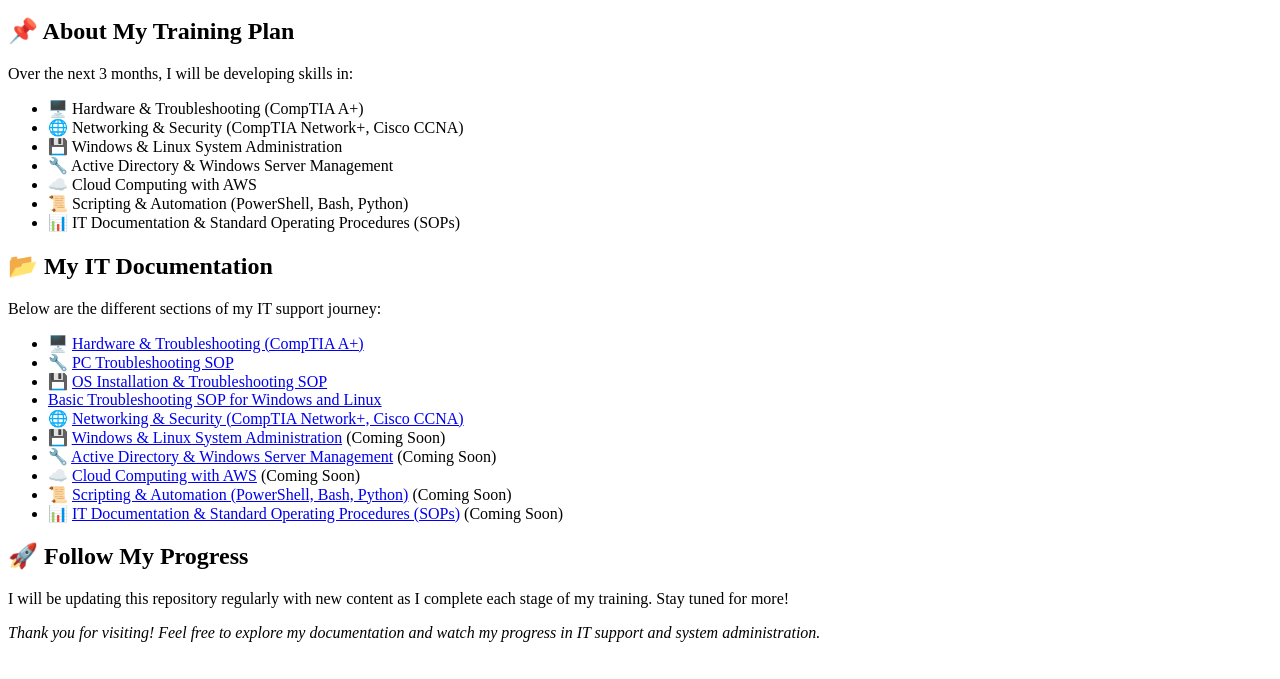
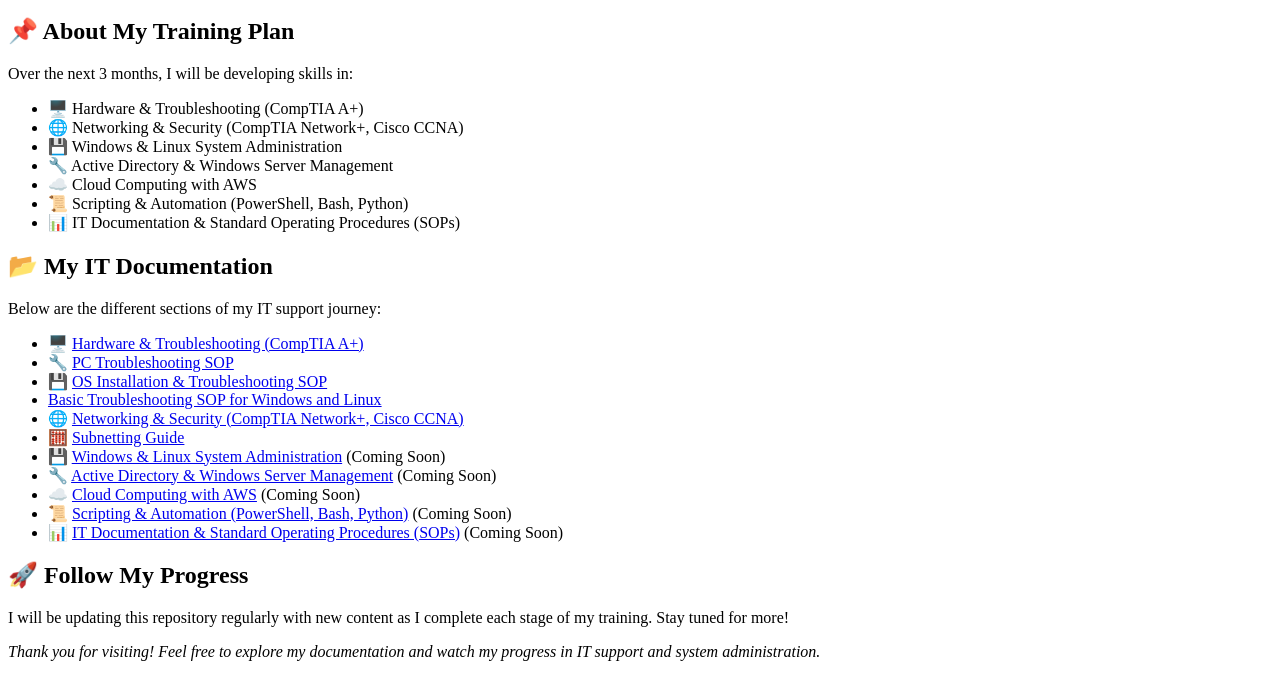
Before and after one commit to nytcrwlr/it-support-portfolio, a plain HTML site: page index.html in a window 1280 px wide. Shown: the part 121-800 px from the top of the page. Drawn offline with Linux system fonts and the light colour scheme.

Commit message:
Update index.html

```diff
--- a/index.html
+++ b/index.html
@@ -29,6 +29,7 @@
         <li>💾 <a href="hardware-documentation/os-installation-sop.md">OS Installation & Troubleshooting SOP</a></li>
         <li><a href="hardware-documentation/basic-troubleshooting-sop.md">Basic Troubleshooting SOP for Windows and Linux</a></li>
         <li>🌐 <a href="networking-documentation/networking-basics.md">Networking & Security (CompTIA Network+, Cisco CCNA)</a></li>
+        <li>🧮 <a href="networking-documentation/subnetting-guide.md">Subnetting Guide</a></li>
         <li>💾 <a href="systems-administration/windows-linux-administration.md">Windows & Linux System Administration</a> (Coming Soon)</li>
         <li>🔧 <a href="active-directory/ad-configuration.md">Active Directory & Windows Server Management</a> (Coming Soon)</li>
         <li>☁️ <a href="cloud-computing/aws-configurations.md">Cloud Computing with AWS</a> (Coming Soon)</li>
```
